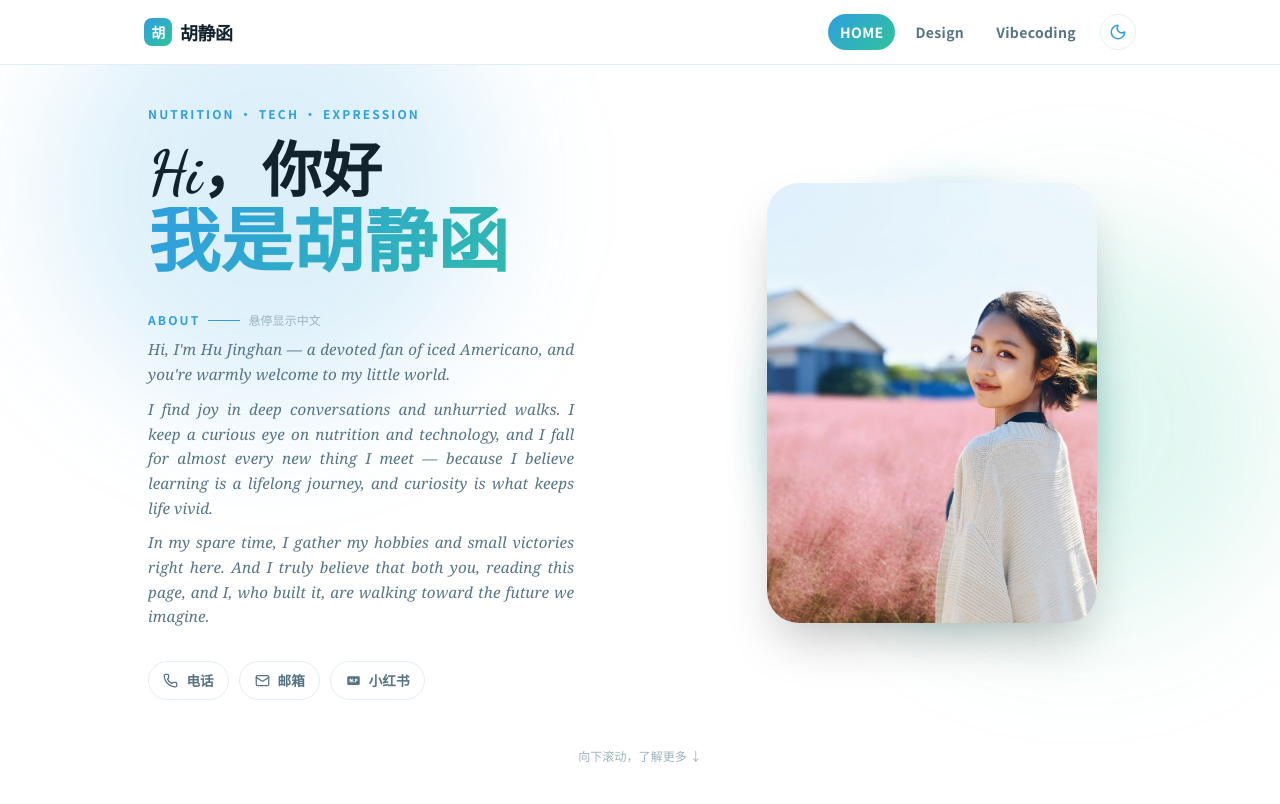
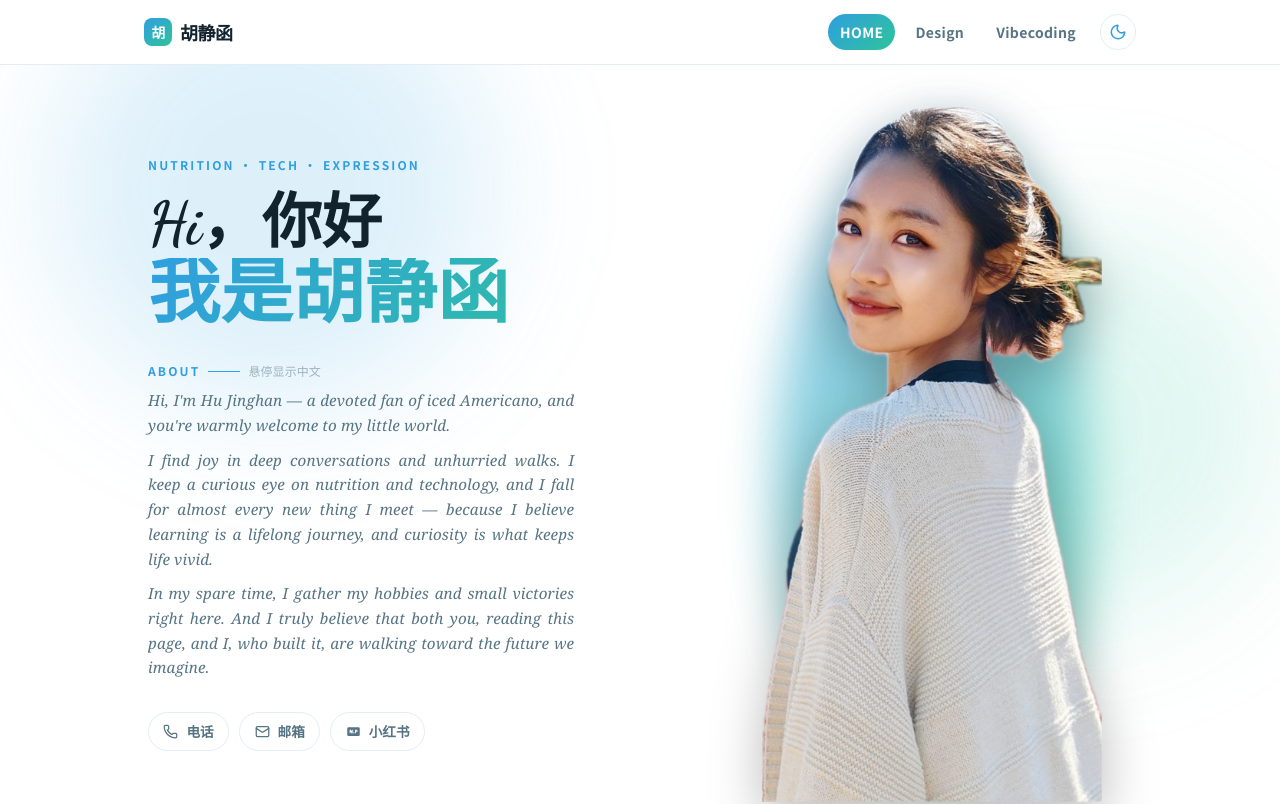
Before and after one commit to hu2976/vercel, a React (Vite) app: page / in a window 1280 px wide. Shown: the top 804 px of the page. Built offline with nearby package versions, Linux system fonts and the light colour scheme; a web font is replaced by a local one.

Commit message:
home: 首图改用 Vision 本地抠图透明PNG，人物悬浮在光晕上（去方框+投影），更灵动

```diff
--- /dev/null
+++ b/sb.mjs
@@ -0,0 +1,10 @@
+import { chromium } from 'playwright'
+const out='/private/tmp/claude-501/-Users-hujinghan/f1d8f462-79d1-4749-a7b5-97c9f879182f/scratchpad/shots'
+const b = await chromium.launch()
+for (const theme of ['light','dark']) {
+  const p = await (await b.newContext({viewport:{width:1280,height:820},colorScheme:theme})).newPage()
+  await p.addInitScript((t)=>localStorage.setItem('theme',t), theme)
+  await p.goto('http://localhost:4173/',{waitUntil:'networkidle'}); await p.waitForTimeout(700)
+  await p.screenshot({path:`${out}/cut-home-${theme}.png`, clip:{x:0,y:0,width:1280,height:820}})
+}
+await b.close(); console.log('ok')
--- a/src/config.js
+++ b/src/config.js
@@ -16,7 +16,7 @@ const config = {
   },
 
   // 首页右侧个人照片（放到 public/images/ 后填路径，如 "/images/portrait.jpg"）
-  photo: "/images/portrait.jpg",
+  photo: "/images/portrait-cut.png",
 
   // 个人简介：英文默认展示，鼠标悬停浮现中文
   bio: `Hi, I'm Hu Jinghan — a devoted fan of iced Americano, and you're warmly welcome to my little world.
--- a/src/pages/Home.jsx
+++ b/src/pages/Home.jsx
@@ -109,16 +109,16 @@ export default function Home() {
           </div>
 
           {/* 右：抠图人像（无框，悬浮在光斑上） */}
-          <div className="portrait-stage mx-auto w-full max-w-[330px]">
+          <div className="portrait-stage mx-auto w-full max-w-[340px]">
             <div className="portrait-blob" />
-            {/* 按原图比例完整显示，不裁切 */}
+            {/* 抠图人物：悬浮在光晕上，无边框 */}
             <ImageFrame
               src={config.photo}
               alt={config.nameZh}
               label="个人照片待补充"
-              className="relative z-10 w-full overflow-hidden rounded-[2rem] shadow-2xl"
-              imgClassName="block h-auto w-full rounded-[2rem]"
-              placeholderClassName="aspect-[4/5]"
+              className="relative z-10 w-full"
+              imgClassName="block h-auto w-full [filter:drop-shadow(0_16px_26px_rgba(0,0,0,0.28))]"
+              placeholderClassName="aspect-[4/5] overflow-hidden rounded-[2rem]"
             />
           </div>
         </div>
```
Also changed, not shown: public/images/portrait-cut.png (added), public/images/portrait.jpg (deleted).
